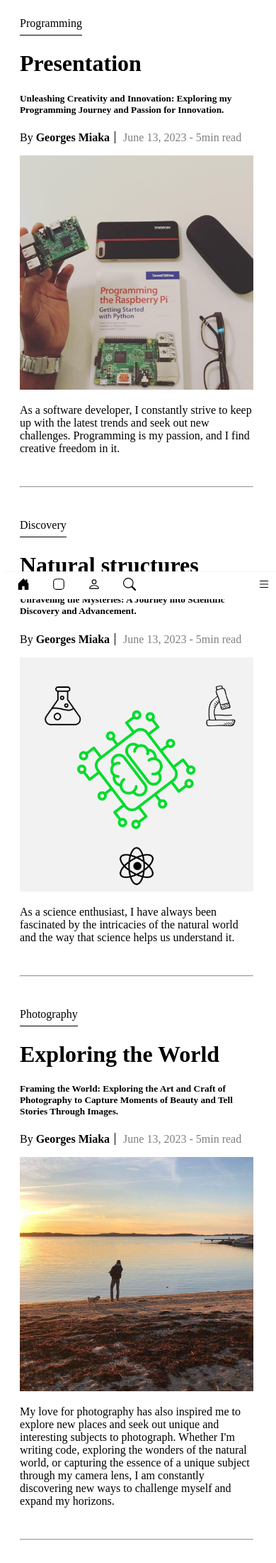
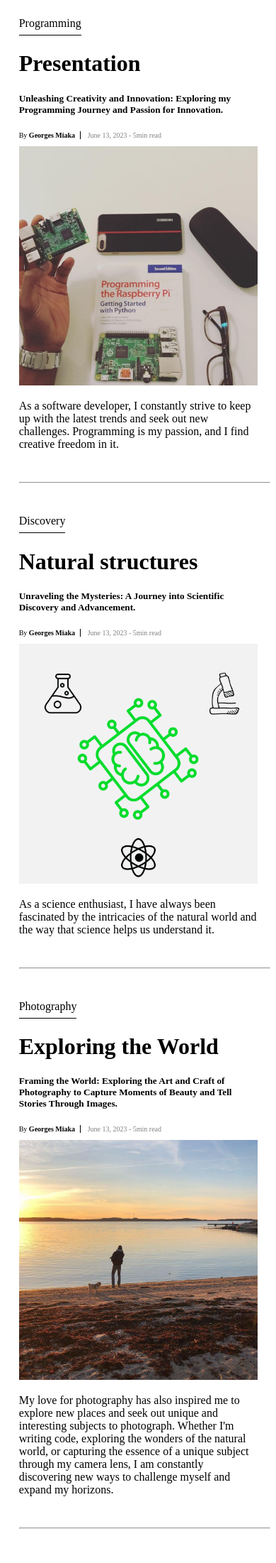
Before and after one commit to georgesmiaka/miakageorgesnotes, a PHP site: page / in a window 390 px wide. Shown: the top 2202 px of the page at 71% size. Run offline with PHP 8.4, Linux system fonts and the light colour scheme.

Commit message:
CSS refactoring

```diff
--- a/frontend/style/default.css
+++ b/frontend/style/default.css
@@ -0,0 +1,64 @@
+ul {
+    list-style-type: none;
+    margin: 0;
+    padding: 0;
+}
+
+li {
+    height: 50px;
+    margin: 10px;
+}
+
+li a {
+    display: block;
+    color: #000;
+    padding: 8px 16px;
+    text-decoration: none;
+}
+
+li a:hover:not(.active),
+.bottom_navbar a:hover:not(.active) {
+    background-color: #F2F2F2;
+    border-radius: 10px;
+}
+.space {
+    height: 20px;
+}
+.space {
+    height: 20px;
+}
+.divider {
+    height: 0.01px;
+    color: #F2F2F2;
+}
+.footer {
+    text-align: center;
+}
+
+.footer svg {
+    padding-left: 1px;
+}
+
+.copyright {
+    font-size: xx-small;
+    color: gray;
+}
+
+.bottom_navbar {
+    overflow: hidden;
+    position: fixed;
+    bottom: 0;
+    width: 100%;
+    border-top: 1px solid #F2F2F2;
+    background-color: #FFF;
+    display: none;
+}
+
+.bottom_navbar a {
+    float: left;
+    display: block;
+    color: #000;
+    text-align: center;
+    padding: 8px 16px;
+    text-decoration: none;
+}
--- a/frontend/style/home.css
+++ b/frontend/style/home.css
@@ -1,32 +1,5 @@
-ul {
-    list-style-type: none;
-    margin: 0;
-    padding: 0;
-    width: 200px;
-}
-
-li {
-    height: 50px;
-    margin: 10px;
-}
-
-li a {
-    display: block;
-    color: #000;
-    padding: 8px 16px;
-    text-decoration: none;
-}
-
-li a:hover:not(.active),
-.bottom_navbar a:hover:not(.active) {
-    background-color: #F2F2F2;
-    border-radius: 10px;
-}
-
 .navbar_div,
-.mainbody_div,
-.wall,
-.suggestions {
+.mainbody_div{
     display: inline-block;
     vertical-align: top;
 }
@@ -36,11 +9,13 @@ li a:hover:not(.active),
     left: 0;
     top: 0;
     height: 100%;
+    width: 15%;
     border-right: 1px solid #F2F2F2;
 }
 
 .mainbody_div {
-    padding-left: 300px;
+    width: 85%;
+    padding-left: 22%;
 }
 
 .menu_icon,
@@ -53,45 +28,17 @@ li a:hover:not(.active),
     margin-left: 20px;
 }
 
+.wall,
+.suggestions {
+    display: inline-block;
+    vertical-align: top;
+}
+.wall {
+    width: 55%;
+}
 .card img {
-    width: 600px;
+    width: 95%;
 }
-
-.card,
-.wall {
-    width: 600px;
-}
-
-.space {
-    height: 20px;
-}
-
-.space_footer {
-    height: 100px;
-}
-
-.divider {
-    height: 0.01px;
-    color: #F2F2F2;
-}
-
-.footer {
-    text-align: center;
-}
-
-.footer svg {
-    padding-left: 1px;
-}
-
-.copyright {
-    font-size: xx-small;
-    color: gray;
-}
-
-.suggestions {
-    padding-left: 100px;
-}
-
 .post_category {
     width: fit-content;
     padding-bottom: 7px;
@@ -107,6 +54,13 @@ li a:hover:not(.active),
     padding-left: 7px;
     color: gray;
 }
+.post_wall h5, .card-text {
+    width: 95%;
+}
+
+.suggestions {
+    padding-left: 6%;
+}
 
 .pict_article_suggest {
     height: 30px;
@@ -118,7 +72,6 @@ li a:hover:not(.active),
 .title_article_suggest {
     vertical-align: middle;
 }
-
 .title_article_suggest {
     padding-left: 5px;
 }
@@ -133,33 +86,12 @@ li a:hover:not(.active),
     padding-bottom: 15px;
 }
 
-.bottom_navbar {
-    overflow: hidden;
-    position: fixed;
-    bottom: 0;
-    width: 100%;
-    border-top: 1px solid #F2F2F2;
-    background-color: #FFF;
-    display: none;
-}
-
-.bottom_navbar a {
-    float: left;
-    display: block;
-    color: #000;
-    text-align: center;
-    padding: 8px 16px;
-    text-decoration: none;
-}
-
-
-
-
-@media (max-width:1310px) {
+@media (max-width:1200px) {
 
     .wall,
     .suggestions {
         display: block;
+        width: 90%;
     }
 
     .footer_wall {
@@ -171,138 +103,26 @@ li a:hover:not(.active),
     }
 }
 
-@media (max-width:915px) {
+@media (max-width:1120px) {
     .menu_text {
         display: none;
     }
-
-    ul {
-        width: 100px;
-    }
-
-    .mainbody_div {
-        padding-left: 200px;
-    }
 }
-
-@media (max-width:815px) {
-    ul {
-        width: 80px;
-    }
-
-    .mainbody_div {
-        padding-left: 120px;
-    }
-}
-
-@media (max-width:740px) {
+@media (max-width:600px) {
     .navbar_div {
         display: none;
     }
-
-    .bottom_navbar {
-        display: block;
+    .mainbody_div {
+        padding-left: 5%;
+        width: 100%;
     }
-
-    .mainbody_div {
-        padding-left: 30px;
-    }
-
-    .card img,
-    .card,
-    .wall {
-        max-width: 100%;
-    }
-
-    .menu_icon,
-    .menu_text {
-        display: inline-block;
-        vertical-align: middle;
-    }
-    .menu_text {
-        margin-left: 10px;
-    }
-
-}
-
-@media (max-width:660px) {
-    .wall {
-        width: 550px;
-    }
-
-}
-
-@media (max-width:630px) {
-    .menu_icon svg {
-        height: 20px;
-        width: 20px;
-    }
-    .menu_text {
-        font-size: 10px;
-    }
-
-}
-
-@media (max-width:600px) {
-    .wall {
-        width: 500px;
-    }
-
-}
-
-@media (max-width:550px) {
-    .wall {
-        width: 450px;
-    }
-
-}
-
-@media (max-width:506px) {
-    .menu_icon svg {
-        height: 18px;
-        width: 18px;
-    }
-    .menu_text {
-        font-size: 10px;
-        display: block;
-        text-align: center;
+    .wall,
+    .suggestions {
+        width: 95%;
     }
 }
-
-@media (max-width:492px) {
-    .wall {
-        width: 390px;
+@media (max-width:445px) {
+    .post_author_datum {
+       font-size: 10px;
     }
-
 }
-
-@media (max-width:440px) {
-    .wall {
-        width: 350px;
-    }
-
-}
-@media (max-width:415px) {
-    .menu_text {
-        display: none;
-    }
-
-}
-
-@media (max-width:400px) {
-    .wall {
-        width: 330px;
-    }
-
-    .mainbody_div {
-        padding-left: 20px;
-    }
-
-}
-
-@media (max-width:370px) {
-    .wall {
-        width: 300px;
-    }
-
-}
--- a/index.php
+++ b/index.php
@@ -16,11 +16,6 @@
     <div class="navbar_div">
         <?php include 'frontend/view/component/navbar.php'; ?>
     </div>
-    <!-- Navbar_bootom -->
-    <div>
-        <?php include 'frontend/view/component/navbar_bottom.php'; ?>
-    </div>
-
     <div class="mainbody_div">
         <!-- Block1: Wall -->
         <div class="wall">
@@ -29,7 +24,7 @@
                 <p class="post_category">Programming</p>
                 <h1>Presentation</h1>
                 <h5>Unleashing Creativity and Innovation: Exploring my Programming Journey and Passion for Innovation.</h5>
-                <p>By <b class="post_author">Georges Miaka</b>
+                <p class="post_author_datum">By <b class="post_author">Georges Miaka</b>
                     <spam class="post_datum">June 13, 2023 - 5min read</spam>
                 </p>
                 <div class="card">
@@ -51,7 +46,7 @@
                 <p class="post_category">Discovery</p>
                 <h1>Natural structures</h1>
                 <h5>Unraveling the Mysteries: A Journey into Scientific Discovery and Advancement.</h5>
-                <p>By <b class="post_author">Georges Miaka</b>
+                <p class="post_author_datum">By <b class="post_author">Georges Miaka</b>
                     <spam class="post_datum">June 13, 2023 - 5min read</spam>
                 </p>
                 <div class="card">
@@ -74,7 +69,7 @@
                 <h1>Exploring the World</h1>
                 <h5>Framing the World: Exploring the Art and Craft of Photography to Capture
                     Moments of Beauty and Tell Stories Through Images.</h5>
-                <p>By <b class="post_author">Georges Miaka</b>
+                <p class="post_author_datum">By <b class="post_author">Georges Miaka</b>
                     <spam class="post_datum">June 13, 2023 - 5min read</spam>
                 </p>
                 <div class="card">
@@ -158,6 +153,10 @@
         </div>
 
     </div>
+    <!-- Navbar_bootom -->
+    <div>
+        <?php include 'frontend/view/component/navbar_bottom.php'; ?>
+    </div>
 </body>
 
 </html>
```
Also changed, not shown: frontend/style/temp.css (added, +287 -0 lines).
